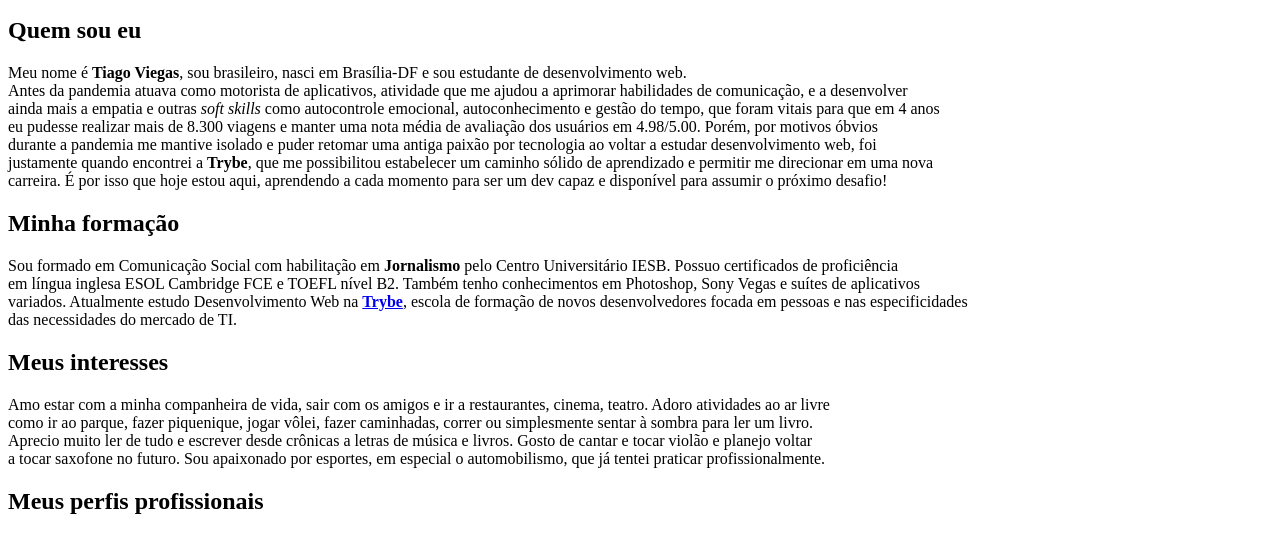
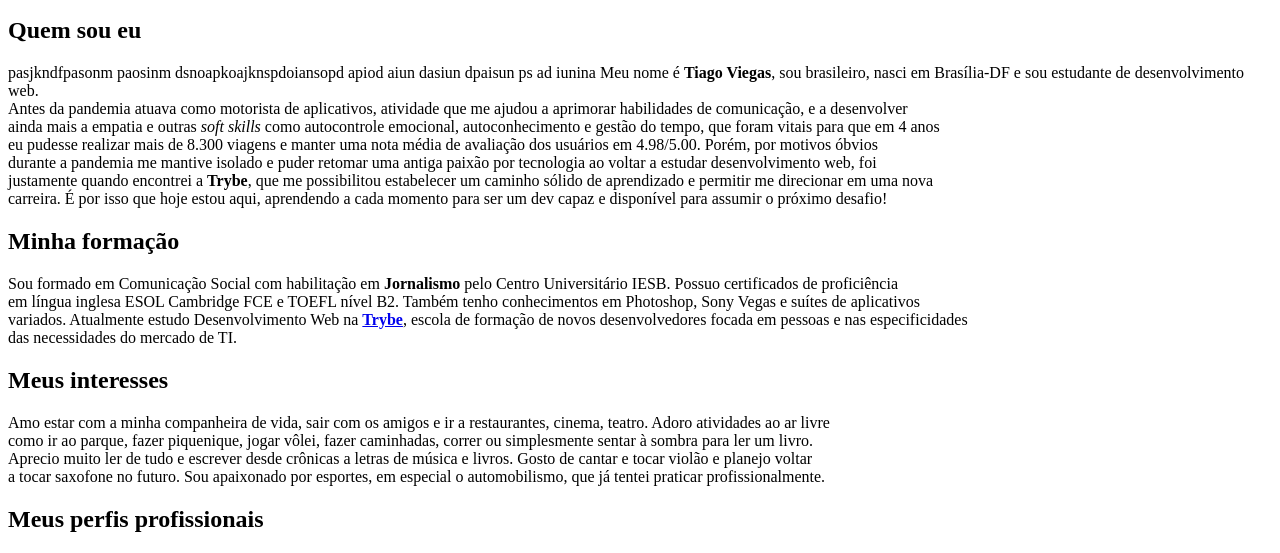
Before and after one commit to tiagobviegas/portfolio, a plain HTML site: page index2.html in a window 1280 px wide. Shown: the part 362-915 px from the top of the page. Drawn offline with Linux system fonts and the light colour scheme.

Commit message:
teste de atulizaçao da branch remota

```diff
--- a/index2.html
+++ b/index2.html
@@ -27,6 +27,8 @@
 
         <h2 id="apresentacao">Quem sou eu</h2>
         <p>
+            pasjkndfpasonm paosinm dsnoapkoajknspdoiansopd apiod aiun dasiun dpaisun ps ad iunina
+
             Meu nome é <strong>Tiago Viegas</strong>, sou brasileiro, nasci em Brasília-DF e sou estudante de desenvolvimento web. <br>
             Antes da pandemia atuava como motorista de aplicativos, atividade que me ajudou a aprimorar habilidades de comunicação, e a desenvolver <br>
             ainda mais a empatia e outras <em>soft skills</em> como autocontrole emocional, autoconhecimento e gestão do tempo, que foram vitais para que em 4 anos<br>
```
